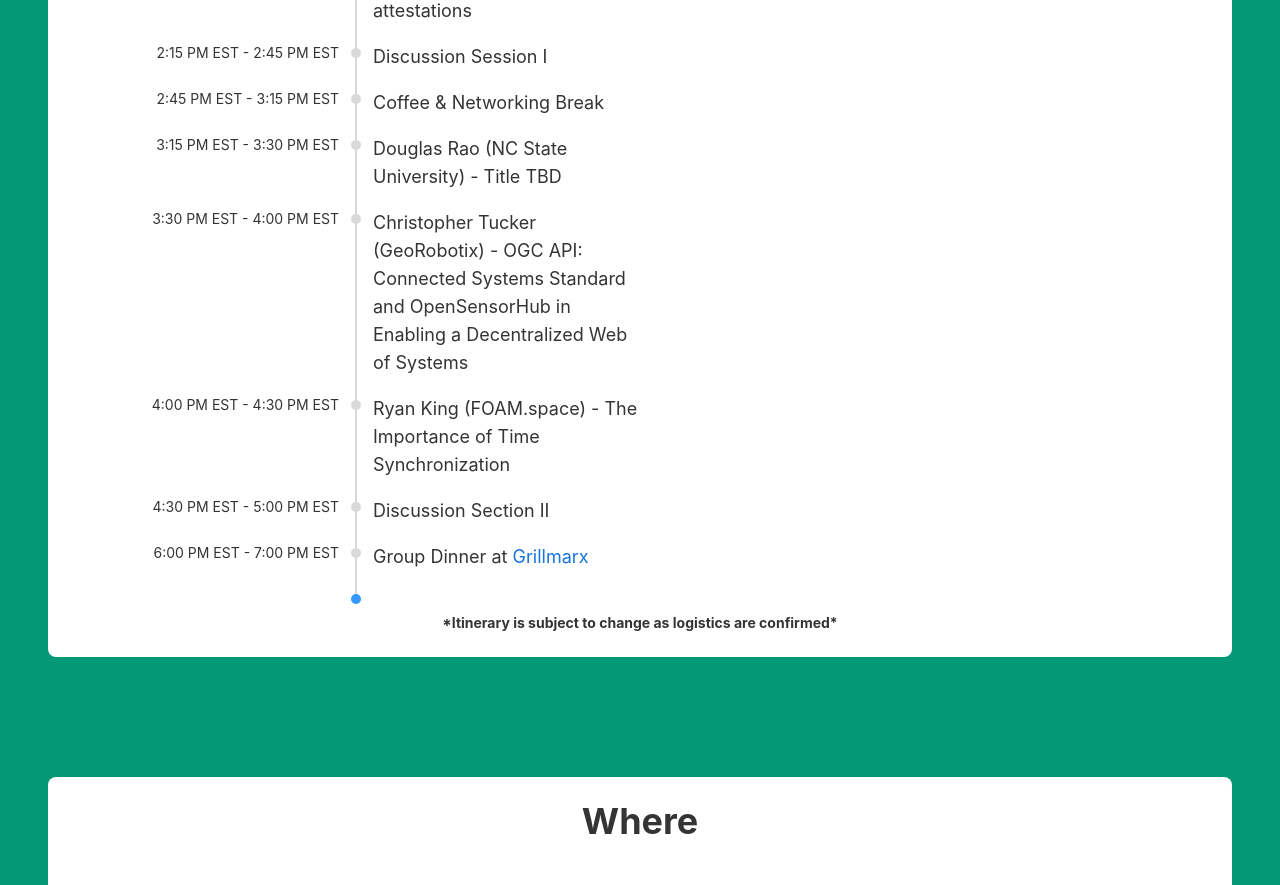
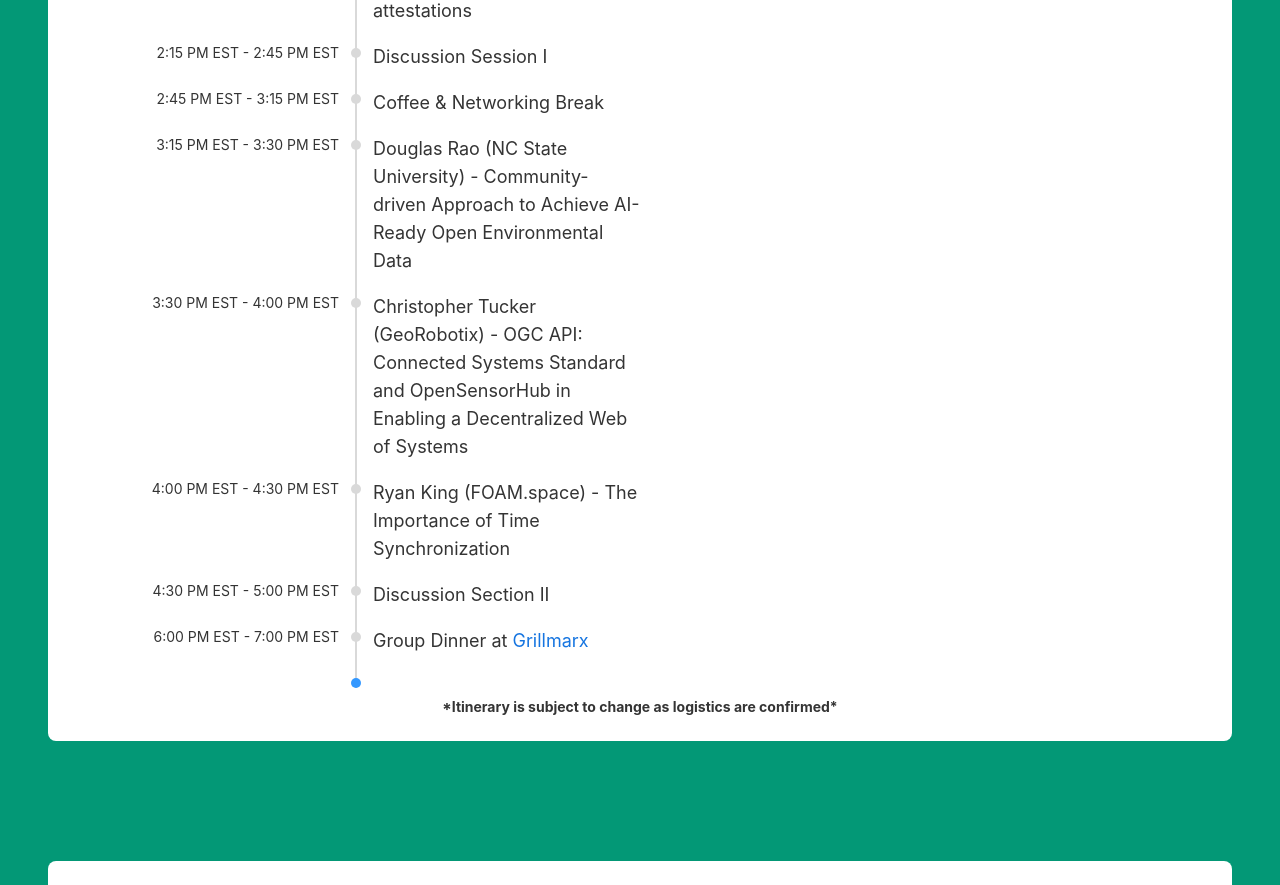
Before and after one commit to easierdata/easier-workshop-site, a React (Create React App) app: page / in a window 1280 px wide. Shown: the part 4860-5745 px from the top of the page. Built offline with nearby package versions, Linux system fonts and the light colour scheme.

Commit message:
Update itinerary.tsx

```diff
--- a/src/pages/itinerary/itinerary.tsx
+++ b/src/pages/itinerary/itinerary.tsx
@@ -54,7 +54,7 @@ export default function Itinerary(): JSX.Element {
                                 <p className="text-lg">Coffee & Networking Break</p>
                             </Timeline.Item>
                             <Timeline.Item time="3:15 PM EST - 3:30 PM EST">
-                                <p className="text-lg">Douglas Rao (NC State University) - Title TBD</p>
+                                <p className="text-lg">Douglas Rao (NC State University) - Community-driven Approach to Achieve AI-Ready Open Environmental Data</p>
                             </Timeline.Item>
                             <Timeline.Item time="3:30 PM EST - 4:00 PM EST">
                                 <p className="text-lg">Christopher Tucker (GeoRobotix) - OGC API: Connected Systems Standard and OpenSensorHub in Enabling a Decentralized Web of Systems</p>
```
